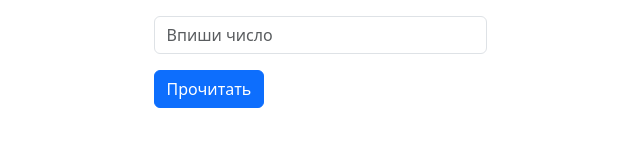
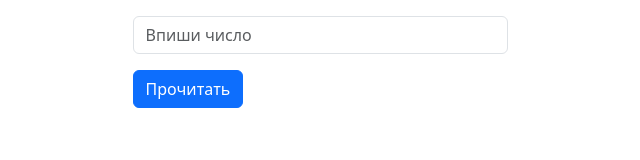
Before and after one commit to DenisKvak1/Task01, a plain HTML site: page index.html in a window 1280 px wide. Shown: the whole page, without its empty margins (320-960 px from the left). Drawn offline with nearby package versions, Linux system fonts and the light colour scheme.

Commit message:
Update style.css

```diff
--- a/assets/css/style.css
+++ b/assets/css/style.css
@@ -1,5 +1,5 @@
 .container>div{
     margin-left: auto;
     margin-right: auto;
-    width: 333px;
+    width: 375px;
 }
```
